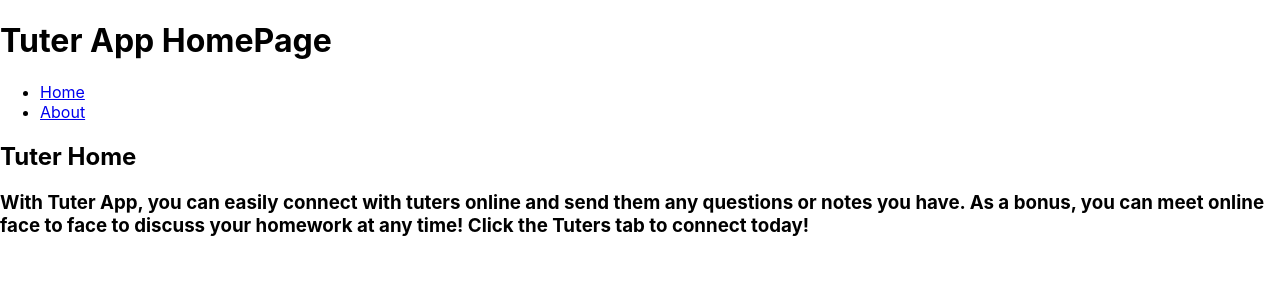
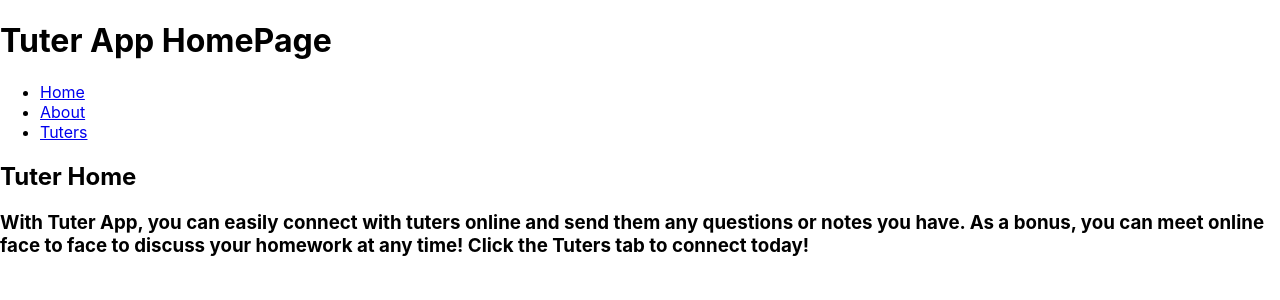
Before and after one commit to thebobfather2/tuterapp, a React (Create React App) app in the folder client/: page /tuters in a window 1280 px wide. Shown: the top 300 px of the page. Built offline with nearby package versions, Linux system fonts and the light colour scheme.

Commit message:
added tuters to front end navbar

```diff
--- a/client/src/App.js
+++ b/client/src/App.js
@@ -4,6 +4,7 @@
 import Header from './components/Header';
 import Home from './pages/Home';
 import About from './pages/About';
+import Tuters from './pages/Tuters';
 
 function App() {
   const [currentPage, setCurrentPage] = useState('Home');
@@ -13,6 +14,9 @@
     }
     if (currentPage === 'About') {
       return <About />;
+    }
+    if (currentPage === 'Tuters') {
+      return <Tuters />;
     }
 
   };
--- a/client/src/components/Navbar.js
+++ b/client/src/components/Navbar.js
@@ -25,6 +25,16 @@
                     About
                 </a>
             </li>
+            <li className="nav-item">
+                <a
+                    href="#tuters"
+                    onClick={() => handlePageChange('Tuters')}
+                    // Check to see if the currentPage is `Tuters`, and if so we use the active link class from bootstrap. Otherwise, we set it to a normal nav-link
+                    className={currentPage === 'Tuters' ? 'nav-link active' : 'nav-link'}
+                >
+                    Tuters
+                </a>
+            </li>
 
         </ul>
         </nav>
```
